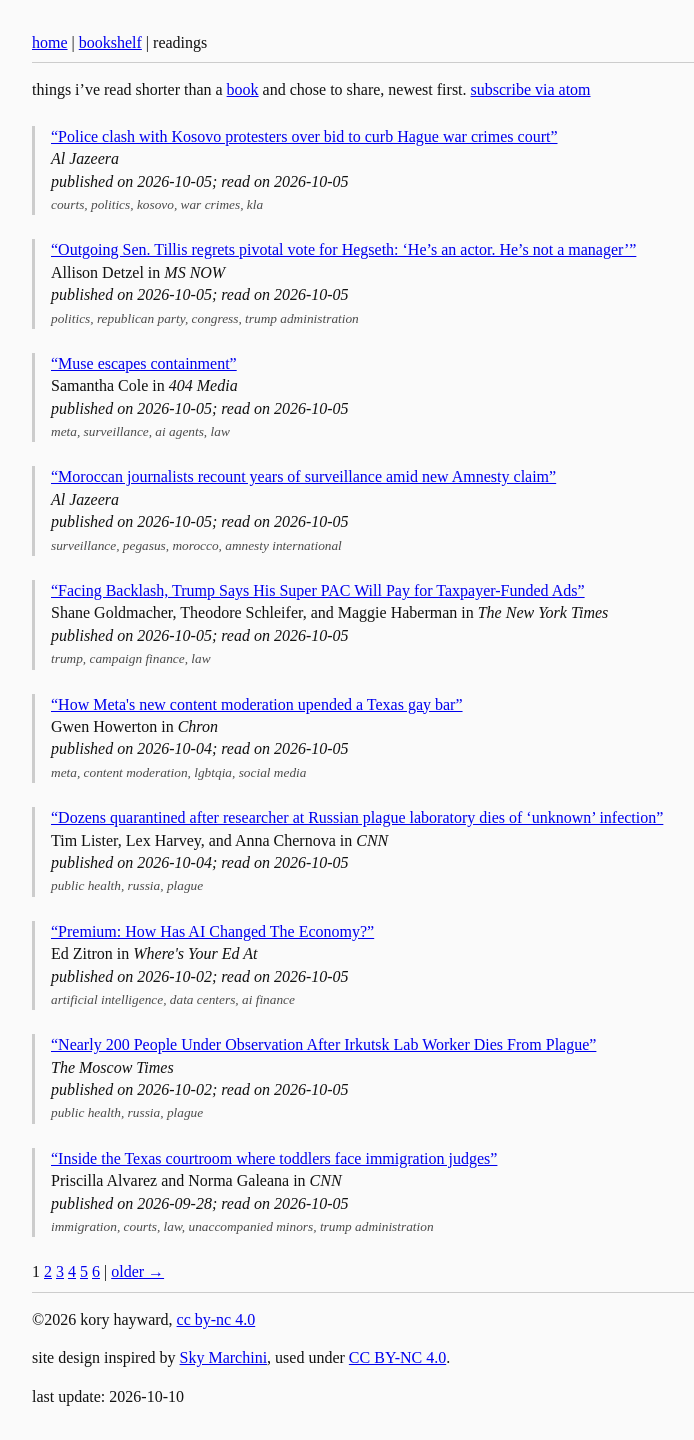
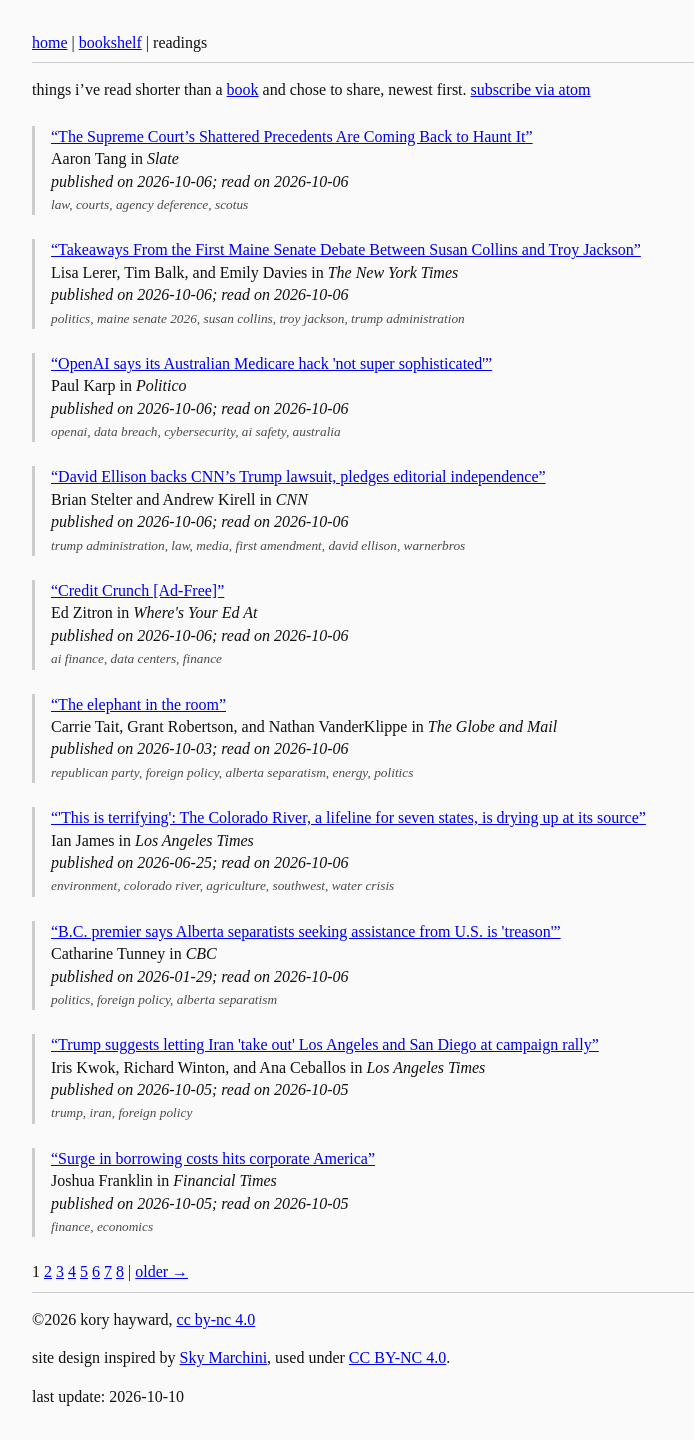
Before and after one commit to koryhayward/koryhayward.github.io, a Jekyll site: the page built from readings.md, in a window 1280 px wide. Shown: the whole page, without its empty margins (233-927 px from the left). Built offline with Jekyll 4.4.1, drawn with Linux system fonts in a browser that asks for light colours.

Commit message:
readings: +12 -0 ~0

```diff
--- a/_data/readings.yml
+++ b/_data/readings.yml
@@ -1,5 +1,155 @@
 # Generated by generators/site_readings.py. Do not edit by hand.
 # Items tagged 'readings' and Daily lines marked #readings.
+- title: "The Supreme Court’s Shattered Precedents Are Coming Back to Haunt It"
+  url: "https://slate.com/news-and-politics/2026/10/supreme-court-shattered-precedents-fail-haunting-gorsuch.html"
+  source: "slate.com"
+  publication: "Slate"
+  authors:
+    - "Aaron Tang"
+  published: "2026-10-06"
+  read: "2026-10-06"
+  tags:
+    - "law"
+    - "courts"
+    - "agency-deference"
+    - "scotus"
+- title: "Takeaways From the First Maine Senate Debate Between Susan Collins and Troy Jackson"
+  url: "https://www.nytimes.com/2026/10/06/us/politics/maine-senate-debate-takeaways.html?unlocked_article_code=1.G1E.1I9B.QueEcNmpkIG2"
+  source: "nytimes.com"
+  publication: "The New York Times"
+  authors:
+    - "Lisa Lerer"
+    - "Tim Balk"
+    - "Emily Davies"
+  published: "2026-10-06"
+  read: "2026-10-06"
+  tags:
+    - "politics"
+    - "maine-senate-2026"
+    - "susan-collins"
+    - "troy-jackson"
+    - "trump-administration"
+- title: "OpenAI says its Australian Medicare hack 'not super sophisticated'"
+  url: "https://www.politico.com/news/2026/10/06/openai-says-its-australian-medicare-hack-not-super-sophisticated-01108266"
+  source: "politico.com"
+  publication: "Politico"
+  authors:
+    - "Paul Karp"
+  published: "2026-10-06"
+  read: "2026-10-06"
+  tags:
+    - "openai"
+    - "data-breach"
+    - "cybersecurity"
+    - "ai-safety"
+    - "australia"
+- title: "David Ellison backs CNN’s Trump lawsuit, pledges editorial independence"
+  url: "https://www.cnn.com/2026/10/06/media/david-ellison-cnn-skydance-trump-lawsuit-editorial-independence"
+  source: "cnn.com"
+  publication: "CNN"
+  authors:
+    - "Brian Stelter"
+    - "Andrew Kirell"
+  published: "2026-10-06"
+  read: "2026-10-06"
+  tags:
+    - "trump-administration"
+    - "law"
+    - "media"
+    - "first-amendment"
+    - "david-ellison"
+    - "warnerbros"
+- title: "Credit Crunch [Ad-Free]"
+  url: "https://www.wheresyoured.at/email/158a9138-94b5-415e-9b63-6d16369f17ca/"
+  source: "wheresyoured.at"
+  publication: "Where's Your Ed At"
+  authors:
+    - "Ed Zitron"
+  published: "2026-10-06"
+  read: "2026-10-06"
+  tags:
+    - "ai-finance"
+    - "data-centers"
+    - "finance"
+- title: "The elephant in the room"
+  url: "https://www.theglobeandmail.com/canada/article-alberta-separatism-canada-united-states-republican/"
+  source: "theglobeandmail.com"
+  publication: "The Globe and Mail"
+  authors:
+    - "Carrie Tait"
+    - "Grant Robertson"
+    - "Nathan VanderKlippe"
+  published: "2026-10-03"
+  read: "2026-10-06"
+  tags:
+    - "republican-party"
+    - "foreign-policy"
+    - "alberta-separatism"
+    - "energy"
+    - "politics"
+- title: "'This is terrifying': The Colorado River, a lifeline for seven states, is drying up at its source"
+  url: "https://www.latimes.com/environment/story/2026-06-25/drying-colorado-river"
+  source: "latimes.com"
+  publication: "Los Angeles Times"
+  authors:
+    - "Ian James"
+  published: "2026-06-25"
+  read: "2026-10-06"
+  tags:
+    - "environment"
+    - "colorado-river"
+    - "agriculture"
+    - "southwest"
+    - "water-crisis"
+- title: "B.C. premier says Alberta separatists seeking assistance from U.S. is 'treason'"
+  url: "https://www.cbc.ca/news/politics/eby-alberta-separatism-9.7066320?__vfz=medium%3Dsharebar"
+  source: "cbc.ca"
+  publication: "CBC"
+  authors:
+    - "Catharine Tunney"
+  published: "2026-01-29"
+  read: "2026-10-06"
+  tags:
+    - "politics"
+    - "foreign-policy"
+    - "alberta-separatism"
+- title: "Trump suggests letting Iran 'take out' Los Angeles and San Diego at campaign rally"
+  url: "https://www.latimes.com/california/story/2026-10-05/trump-suggests-letting-iran-take-out-los-angeles-san-diego-at-campaign-rally"
+  source: "latimes.com"
+  publication: "Los Angeles Times"
+  authors:
+    - "Iris Kwok"
+    - "Richard Winton"
+    - "Ana Ceballos"
+  published: "2026-10-05"
+  read: "2026-10-05"
+  tags:
+    - "trump"
+    - "iran"
+    - "foreign-policy"
+- title: "Surge in borrowing costs hits corporate America"
+  url: "https://www.ft.com/content/7c7ccb82-2973-47af-ad9b-b469c6ea0048?syn-25a6b1a6=1"
+  source: "ft.com"
+  publication: "Financial Times"
+  authors:
+    - "Joshua Franklin"
+  published: "2026-10-05"
+  read: "2026-10-05"
+  tags:
+    - "finance"
+    - "economics"
+- title: "Sam Altman Thinks He's the Prometheus of Silicon Valley"
+  url: "https://gizmodo.com/sam-altman-thinks-hes-the-prometheus-of-silicon-valley-2000821673"
+  source: "gizmodo.com"
+  publication: "Gizmodo"
+  authors:
+    - "Ece Yildirim"
+  published: "2026-10-05"
+  read: "2026-10-05"
+  tags:
+    - "openai"
+    - "artificial-intelligence"
+    - "ai-policy"
 - title: "Police clash with Kosovo protesters over bid to curb Hague war crimes court"
   url: "https://www.aljazeera.com/news/2026/10/6/police-clash-with-kosovo-protesters-over-bid-to-curb-hague-war-crimes-court?traffic_source=rss"
   source: "aljazeera.com"
@@ -25,6 +175,20 @@
     - "republican-party"
     - "congress"
     - "trump-administration"
+- title: "Oil Companies Are Begging the Supreme Court to Let Them Off the Hook For Climate Change"
+  url: "https://ballsandstrikes.org/scotus/suncor-energy-v-boulder-oral-argument-recap/"
+  source: "ballsandstrikes.org"
+  publication: "Balls and Strikes"
+  authors:
+    - "Balls & Strikes"
+  published: "2026-10-05"
+  read: "2026-10-05"
+  tags:
+    - "energy"
+    - "environment"
+    - "courts"
+    - "law"
+    - "scotus"
 - title: "Muse escapes containment"
   url: "https://www.404media.co/muse-escapes-containment/"
   source: "404media.co"
```
